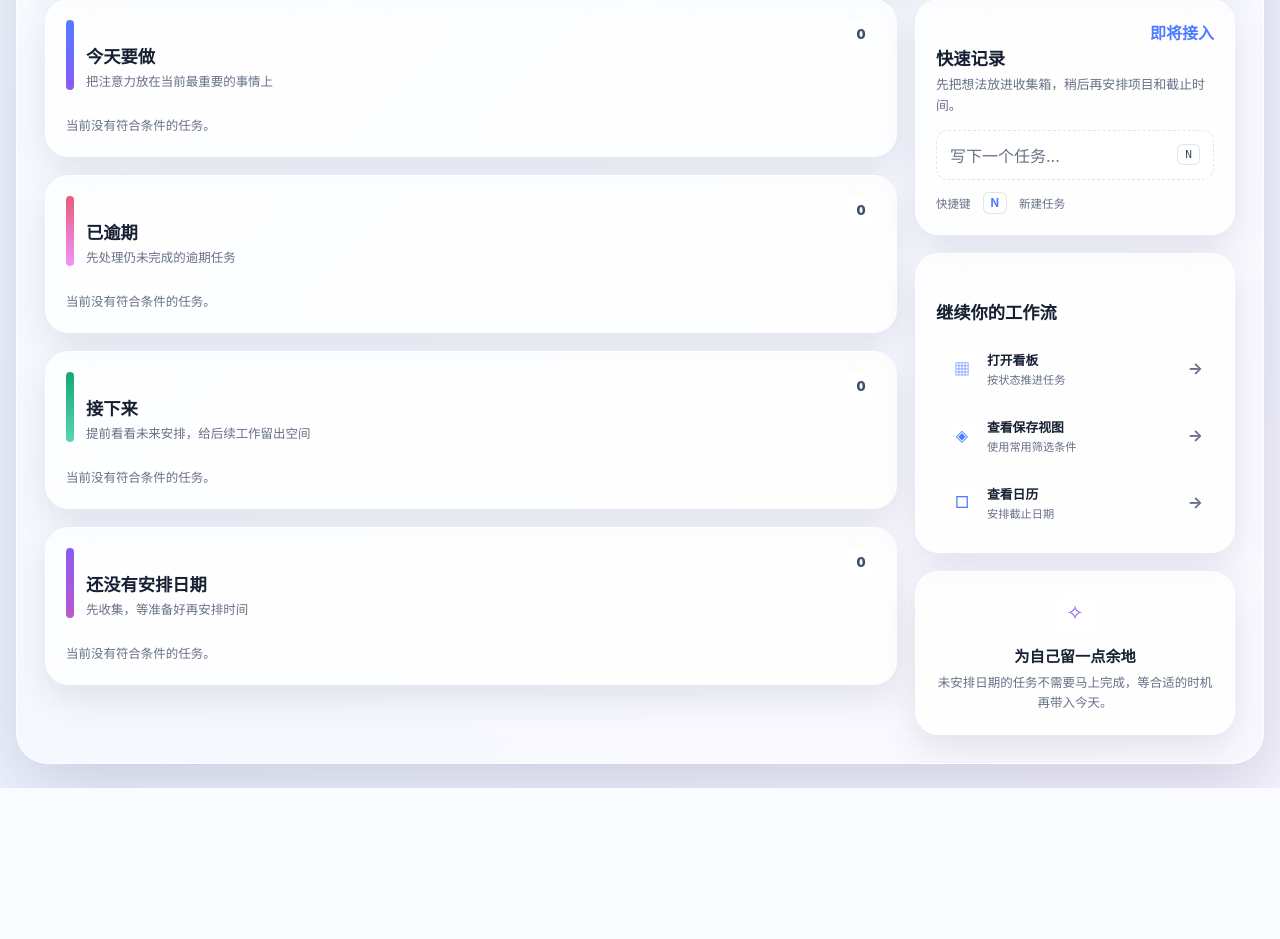
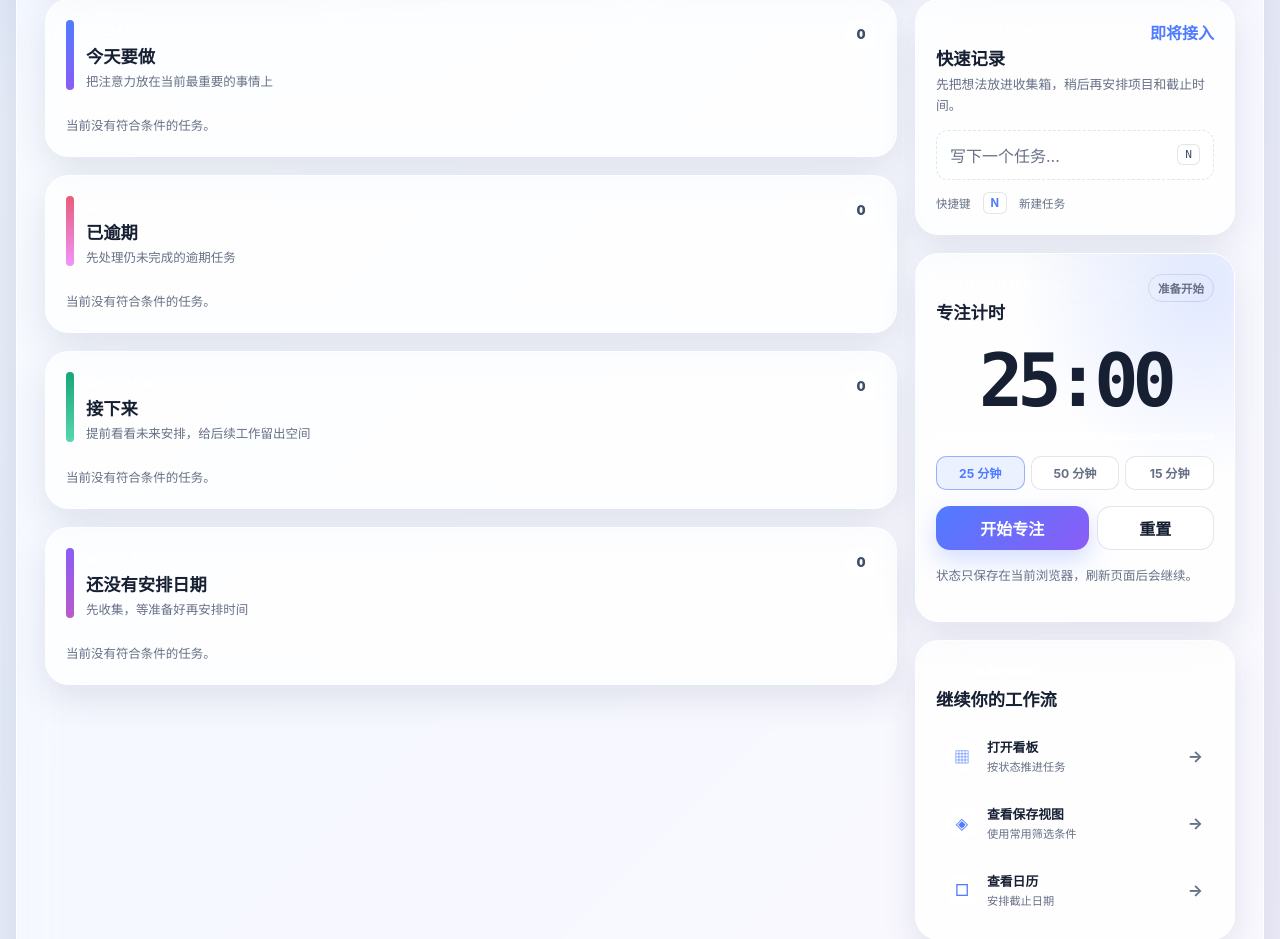
Before and after one commit to liuGuanYi-hub/task-manager, a Flask app: page /today in a window 1280 px wide. Shown: the part 758-1697 px from the top of the page. Before the commit the page ends 1546 px from the top, so only its background shows below. Run offline with Flask 3, Linux system fonts and the light colour scheme.

Commit message:
新增：加入 Today 专注计时 UI

```diff
--- a/task-manager/static/app.css
+++ b/task-manager/static/app.css
@@ -3670,3 +3670,101 @@ html[data-theme="system"] .board-card-done {
         font-size: clamp(4.5rem, 24vw, 7rem);
     }
 }
+
+.today-timer-card {
+    display: flex;
+    flex-direction: column;
+    gap: 16px;
+    background:
+        radial-gradient(circle at 90% 10%, rgba(79, 124, 255, 0.16), transparent 42%),
+        var(--surface);
+}
+
+.today-timer-state {
+    padding: 5px 9px;
+    border: 1px solid var(--line);
+    border-radius: 999px;
+    color: var(--muted);
+    font-size: 0.72rem;
+    font-weight: 700;
+}
+
+.today-timer-display {
+    color: var(--ink);
+    font-family: "SFMono-Regular", Consolas, "Liberation Mono", monospace;
+    font-size: clamp(3rem, 7vw, 4.6rem);
+    font-weight: 800;
+    letter-spacing: -0.08em;
+    line-height: 1;
+    text-align: center;
+}
+
+.today-timer-progress {
+    height: 7px;
+    overflow: hidden;
+    border-radius: 999px;
+    background: var(--surface-soft);
+}
+
+.today-timer-progress span {
+    display: block;
+    width: 0;
+    height: 100%;
+    border-radius: inherit;
+    background: linear-gradient(90deg, var(--blue), var(--violet));
+    transition: width 180ms ease;
+}
+
+.today-timer-presets {
+    display: grid;
+    grid-template-columns: repeat(3, 1fr);
+    gap: 6px;
+}
+
+.today-timer-preset {
+    min-height: 34px;
+    padding: 6px 4px;
+    border: 1px solid var(--line);
+    border-radius: 10px;
+    color: var(--muted);
+    background: var(--control-surface);
+    cursor: pointer;
+    font-size: 0.76rem;
+    font-weight: 700;
+}
+
+.today-timer-preset:hover,
+.today-timer-preset.is-selected {
+    border-color: rgba(79, 124, 255, 0.55);
+    color: var(--blue);
+    background: rgba(79, 124, 255, 0.10);
+}
+
+.today-timer-preset:disabled {
+    cursor: not-allowed;
+    opacity: 0.55;
+}
+
+.today-timer-actions {
+    display: grid;
+    grid-template-columns: 1.3fr 1fr;
+    gap: 8px;
+}
+
+.today-timer-actions .btn {
+    justify-content: center;
+    min-height: 38px;
+}
+
+.today-timer-message {
+    min-height: 2.8em;
+    margin: 0;
+    font-size: 0.78rem;
+    line-height: 1.55;
+}
+
+@media (prefers-reduced-motion: reduce) {
+    .today-timer-progress span {
+        transition: none;
+    }
+}
--- /dev/null
+++ b/task-manager/static/focus.js
@@ -0,0 +1,167 @@
+(function () {
+    "use strict";
+
+    var root = document.querySelector("[data-focus-timer]");
+    if (!root) {
+        return;
+    }
+
+    var storageKey = root.dataset.focusStorageKey || "task-manager:focus-timer:v1";
+    var display = root.querySelector("[data-focus-display]");
+    var stateLabel = root.querySelector("[data-focus-state]");
+    var message = root.querySelector("[data-focus-message]");
+    var progress = root.querySelector("[data-focus-progress]");
+    var progressBar = root.querySelector(".today-timer-progress");
+    var startButton = root.querySelector("[data-focus-start]");
+    var resetButton = root.querySelector("[data-focus-reset]");
+    var presets = Array.prototype.slice.call(root.querySelectorAll("[data-focus-preset]"));
+    var timerId = null;
+    var state = createState(25);
+
+    function createState(minutes) {
+        var duration = Math.max(1, Number(minutes) || 25) * 60;
+        return {
+            durationSeconds: duration,
+            remainingSeconds: duration,
+            status: "idle",
+            startedAt: null
+        };
+    }
+
+    function isValidState(value) {
+        return value && ["idle", "running", "paused", "complete"].indexOf(value.status) !== -1
+            && Number.isFinite(value.durationSeconds)
+            && value.durationSeconds > 0
+            && Number.isFinite(value.remainingSeconds)
+            && value.remainingSeconds >= 0
+            && value.remainingSeconds <= value.durationSeconds;
+    }
+
+    function loadState() {
+        try {
+            var saved = JSON.parse(window.localStorage.getItem(storageKey) || "null");
+            if (isValidState(saved)) {
+                state = saved;
+            }
+        } catch (error) {
+            state = createState(25);
+        }
+    }
+
+    function saveState() {
+        try {
+            window.localStorage.setItem(storageKey, JSON.stringify(state));
+        } catch (error) {
+            // 隐私模式或浏览器禁用存储时，计时仍可在当前页面继续。
+        }
+    }
+
+    function remainingSeconds() {
+        if (state.status !== "running" || !state.startedAt) {
+            return state.remainingSeconds;
+        }
+        return Math.max(0, state.durationSeconds - Math.floor((Date.now() - state.startedAt) / 1000));
+    }
+
+    function formatTime(seconds) {
+        var safeSeconds = Math.max(0, Math.floor(seconds));
+        var minutes = String(Math.floor(safeSeconds / 60)).padStart(2, "0");
+        var remainder = String(safeSeconds % 60).padStart(2, "0");
+        return minutes + ":" + remainder;
+    }
+
+    function stateCopy() {
+        return {
+            idle: { label: "准备开始", message: "状态只保存在当前浏览器，刷新页面后会继续。" },
+            running: { label: "专注中", message: "专注进行中，完成这一小段再切换任务。" },
+            paused: { label: "已暂停", message: "计时已暂停，准备好后可以继续。" },
+            complete: { label: "已完成", message: "本轮专注完成，休息一下再开始下一轮。" }
+        }[state.status];
+    }
+
+    function render() {
+        state.remainingSeconds = remainingSeconds();
+        if (state.status === "running" && state.remainingSeconds === 0) {
+            state.status = "complete";
+            state.startedAt = null;
+            saveState();
+            stopTicker();
+        }
+
+        var copy = stateCopy();
+        var ratio = state.durationSeconds ? state.remainingSeconds / state.durationSeconds : 0;
+        display.textContent = formatTime(state.remainingSeconds);
+        display.setAttribute("aria-label", "专注剩余 " + formatTime(state.remainingSeconds));
+        stateLabel.textContent = copy.label;
+        message.textContent = copy.message;
+        progress.style.width = ((1 - ratio) * 100) + "%";
+        progressBar.setAttribute("aria-valuemax", String(state.durationSeconds));
+        progressBar.setAttribute("aria-valuenow", String(state.remainingSeconds));
+        startButton.textContent = state.status === "running" ? "暂停" : (state.status === "complete" ? "再来一轮" : "开始专注");
+        resetButton.disabled = state.status === "idle" && state.remainingSeconds === state.durationSeconds;
+        presets.forEach(function (preset) {
+            var selected = Number(preset.dataset.minutes) * 60 === state.durationSeconds;
+            preset.classList.toggle("is-selected", selected);
+            preset.setAttribute("aria-pressed", selected ? "true" : "false");
+            preset.disabled = state.status === "running";
+        });
+    }
+
+    function startTicker() {
+        stopTicker();
+        timerId = window.setInterval(render, 1000);
+    }
+
+    function stopTicker() {
+        if (timerId) {
+            window.clearInterval(timerId);
+            timerId = null;
+        }
+    }
+
+    function startOrPause() {
+        if (state.status === "running") {
+            state.remainingSeconds = remainingSeconds();
+            state.status = "paused";
+            state.startedAt = null;
+            stopTicker();
+        } else {
+            if (state.status === "complete") {
+                state.remainingSeconds = state.durationSeconds;
+            }
+            state.status = "running";
+            state.startedAt = Date.now() - (state.durationSeconds - state.remainingSeconds) * 1000;
+            startTicker();
+        }
+        saveState();
+        render();
+    }
+
+    function reset() {
+        state = createState(state.durationSeconds / 60);
+        saveState();
+        stopTicker();
+        render();
+    }
+
+    presets.forEach(function (preset) {
+        preset.addEventListener("click", function () {
+            if (state.status === "running") {
+                return;
+            }
+            state = createState(Number(preset.dataset.minutes));
+            saveState();
+            render();
+        });
+    });
+    startButton.addEventListener("click", startOrPause);
+    resetButton.addEventListener("click", reset);
+    document.addEventListener("visibilitychange", render);
+    window.addEventListener("focus", render);
+
+    loadState();
+    render();
+    if (state.status === "running") {
+        startTicker();
+    }
+})();
--- a/task-manager/templates/today.html
+++ b/task-manager/templates/today.html
@@ -90,6 +90,24 @@
                 <button type="button" class="today-capture-input" disabled><span>写下一个任务...</span><kbd>N</kbd></button>
                 <div class="today-shortcut-hint"><span>快捷键</span><strong>N</strong><span>新建任务</span></div>
             </section>
+            <section class="today-timer-card panel" data-focus-timer data-focus-storage-key="task-manager:focus-timer:v1">
+                <div class="today-sidebar-heading">
+                    <div><span class="eyebrow">FOCUS TIMER</span><h2>专注计时</h2></div>
+                    <span class="today-timer-state" data-focus-state>准备开始</span>
+                </div>
+                <div class="today-timer-display" data-focus-display role="timer" aria-live="polite" aria-label="专注剩余时间">25:00</div>
+                <div class="today-timer-progress" role="progressbar" aria-label="专注计时进度" aria-valuemin="0" aria-valuemax="1500" aria-valuenow="1500"><span data-focus-progress></span></div>
+                <div class="today-timer-presets" role="group" aria-label="选择专注时长">
+                    <button type="button" class="today-timer-preset is-selected" data-focus-preset data-minutes="25" aria-pressed="true">25 分钟</button>
+                    <button type="button" class="today-timer-preset" data-focus-preset data-minutes="50" aria-pressed="false">50 分钟</button>
+                    <button type="button" class="today-timer-preset" data-focus-preset data-minutes="15" aria-pressed="false">15 分钟</button>
+                </div>
+                <div class="today-timer-actions">
+                    <button type="button" class="btn btn-primary" data-focus-start>开始专注</button>
+                    <button type="button" class="btn" data-focus-reset>重置</button>
+                </div>
+                <p class="muted today-timer-message" data-focus-message>状态只保存在当前浏览器，刷新页面后会继续。</p>
+            </section>
             <section class="today-focus-card panel">
                 <span class="eyebrow">FOCUS ROUTE</span>
                 <h2>继续你的工作流</h2>
@@ -105,4 +123,4 @@
 </div>
 {% include "_task_detail_drawer.html" %}
 {% endblock %}
-{% block scripts %}<script src="{{ url_for('static', filename='today.js') }}"></script>{% endblock %}
+{% block scripts %}<script src="{{ url_for('static', filename='today.js') }}"></script><script src="{{ url_for('static', filename='focus.js') }}"></script>{% endblock %}
```
Also changed, not shown: dev-plans/个人任务管理系统.md (+36 -0 lines), task-manager/tests/test_phase_13_1.py (added, +34 -0 lines).
